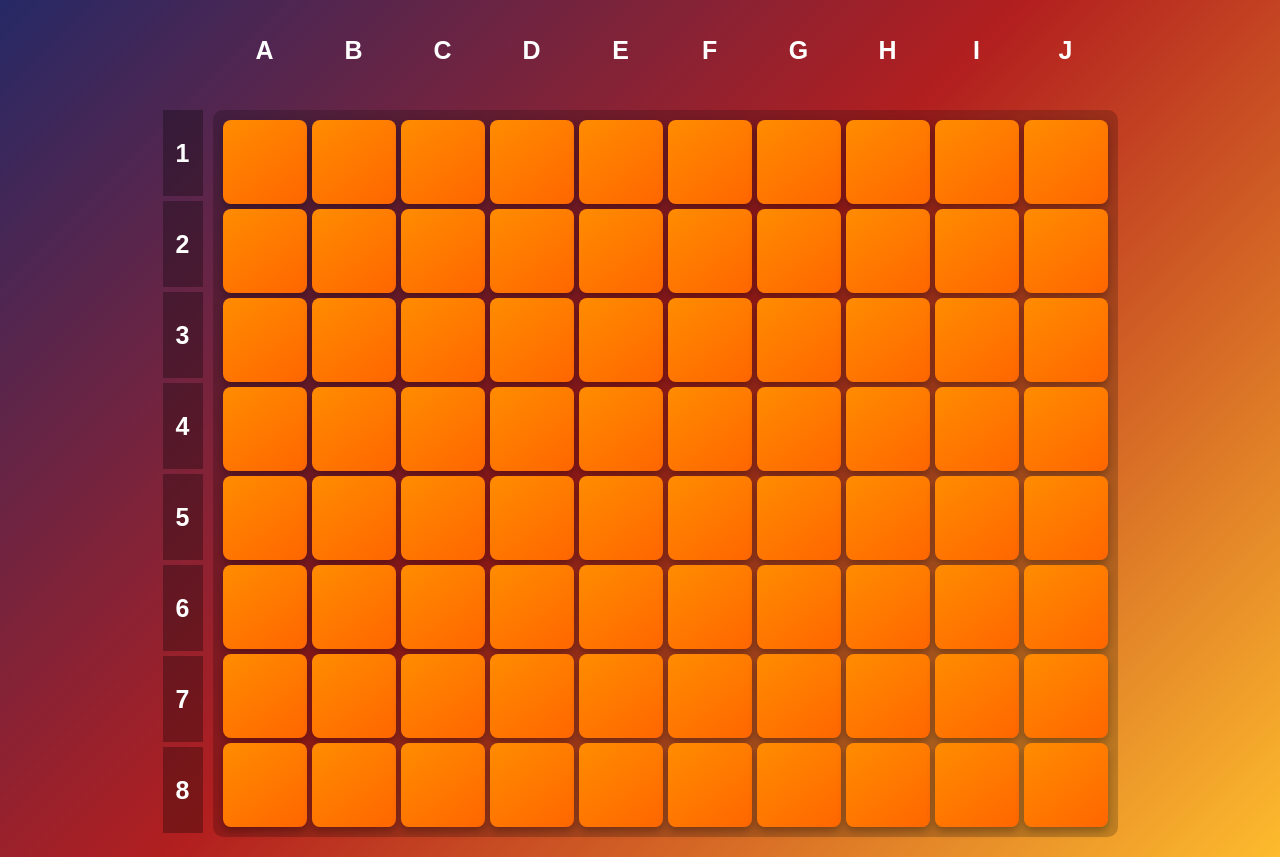
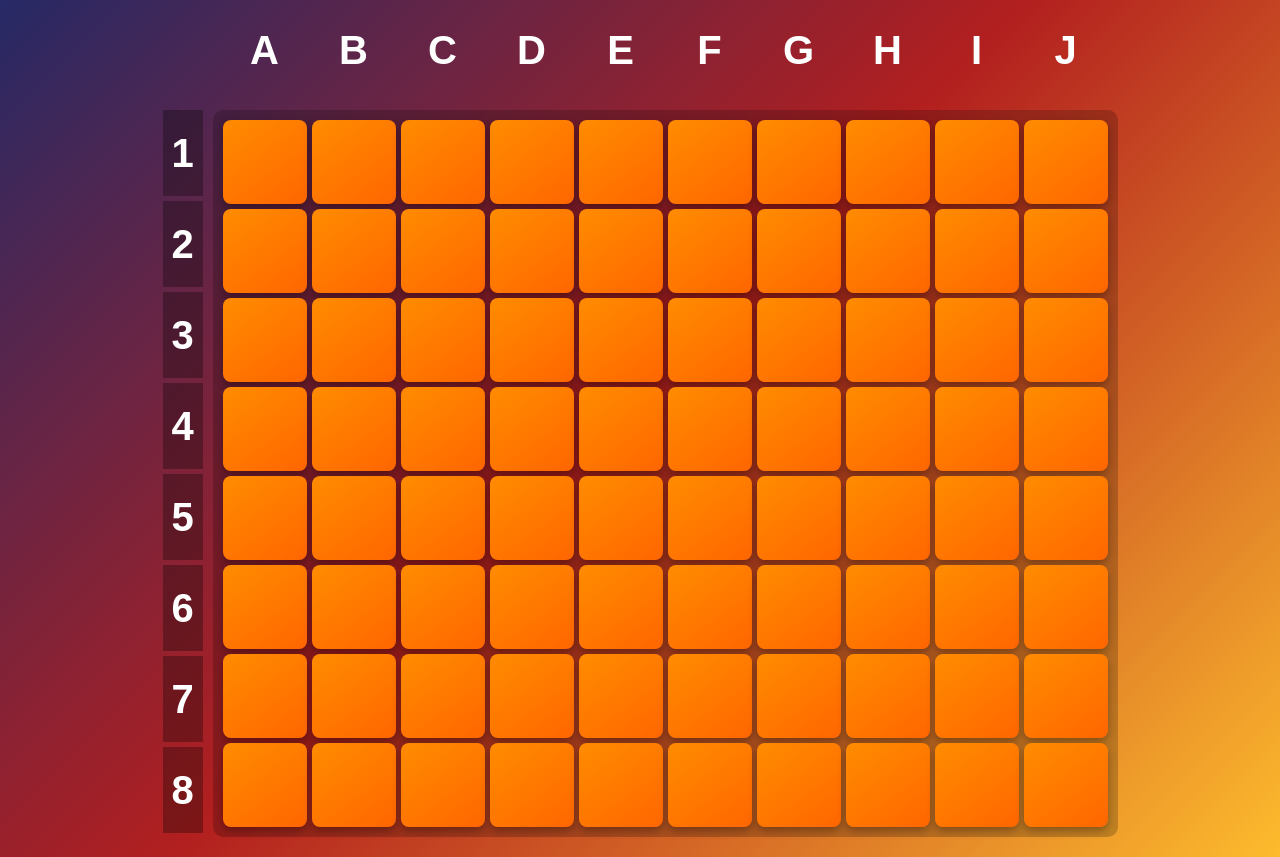
Before and after one commit to VIOldBoyVI/LaLa, a Flask app: page / in a window 1280 px wide. Shown: the part 85-942 px from the top of the page. Run offline with Flask 3, Linux system fonts and the light colour scheme; data comes from the database, SQL or seed files in the repository; both versions use the stored data as it was after the commit; data that the repository does not hold is empty.

Commit message:
Merge pull request #38 from VIOldBoyVI/qwen-code-9ac40e8f-da65-41d7-b7ea-0a488c041dbd
Update from task 9ac40e8f-da65-41d7-b7ea-0a488c041dbd

```diff
--- a/templates/index.html
+++ b/templates/index.html
@@ -65,7 +65,7 @@
             display: flex;
             align-items: center;
             justify-content: center;
-            font-size: 1.56rem; /* Increased by 30% from 1.2rem */
+            font-size: 2.5rem; /* Increased */
             font-weight: bold;
             color: white;
             background-color: rgba(0, 0, 0, 0.3);
@@ -110,7 +110,7 @@
             display: flex;
             align-items: center;
             justify-content: center;
-            font-size: 1.56rem; /* Increased by 30% from 1.2rem */
+            font-size: 2.5rem; /* Increased */
             font-weight: bold;
             color: white;
         }
@@ -124,7 +124,7 @@
             display: flex;
             align-items: center;
             justify-content: center;
-            font-size: 2rem; /* Увеличенный кегль */
+            font-size: 2.5rem; /* Увеличенный кегль */
             font-weight: bold;
             color: #000080; /* Темно-синий цвет */
             cursor: pointer;
```
Also changed, not shown: database.db.
